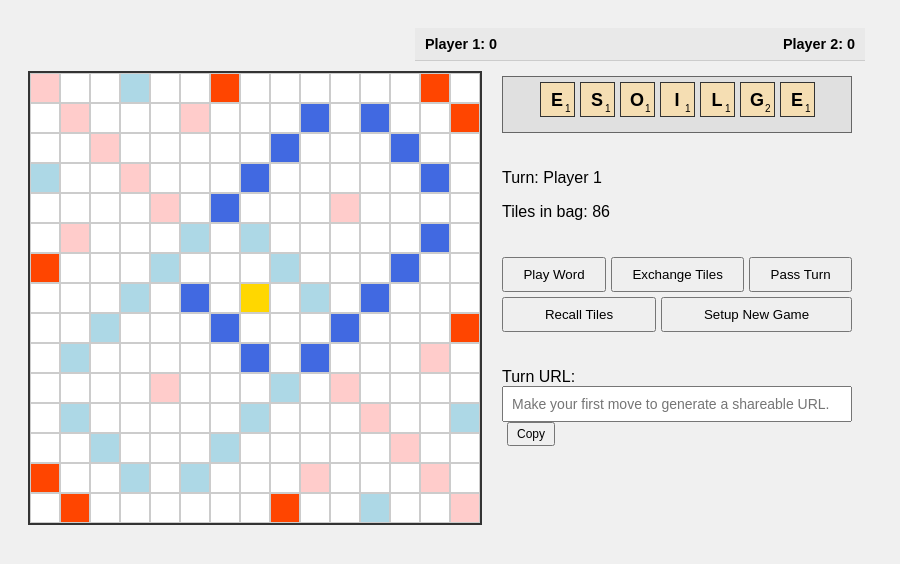
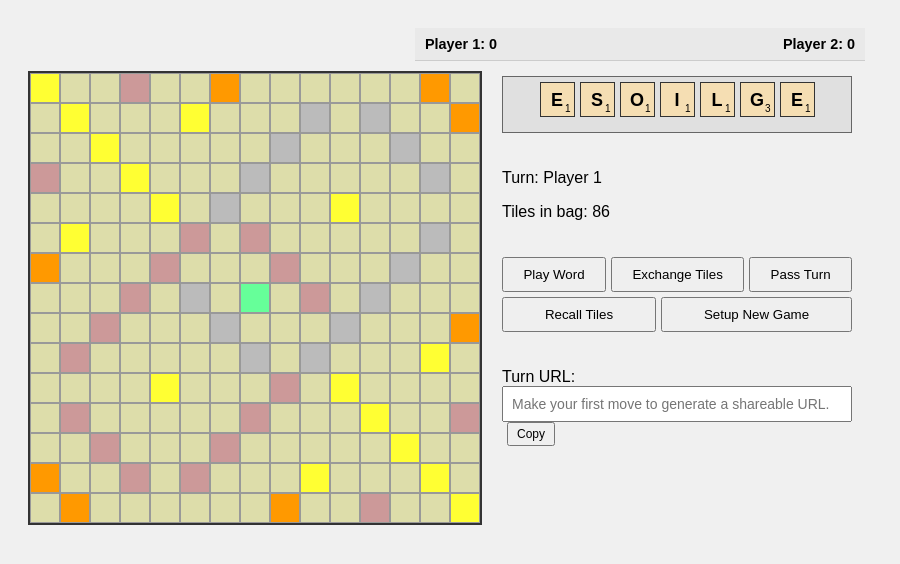
Before and after one commit to jtobey/sharewords, a plain HTML site: page index.html in a window 1280 px wide. Shown: the whole page, without its empty margins (0-900 px from the left). Drawn offline with Linux system fonts and the light colour scheme.

Commit message:
Tweaked colors and default letter distribution

```diff
--- a/script.js
+++ b/script.js
@@ -51,13 +51,13 @@ const DEFAULT_BOARD_LAYOUT_STRINGS = [
 
 // Default Tile Values and Distribution (can be overridden by game settings)
 const DEFAULT_TILE_VALUES = {
-    'A': 1, 'B': 3, 'C': 3, 'D': 2, 'E': 1, 'F': 4, 'G': 2, 'H': 4, 'I': 1, 'J': 8,
+    'A': 1, 'B': 3, 'C': 4, 'D': 2, 'E': 1, 'F': 4, 'G': 3, 'H': 4, 'I': 1, 'J': 9,
     'K': 5, 'L': 1, 'M': 3, 'N': 1, 'O': 1, 'P': 3, 'Q': 10, 'R': 1, 'S': 1, 'T': 1,
-    'U': 1, 'V': 4, 'W': 4, 'X': 8, 'Y': 4, 'Z': 10
+    'U': 2, 'V': 5, 'W': 4, 'X': 8, 'Y': 4, 'Z': 10
 };
 const DEFAULT_LETTER_DISTRIBUTION = {
-    'A': 9, 'B': 2, 'C': 2, 'D': 4, 'E': 12, 'F': 2, 'G': 3, 'H': 2, 'I': 9, 'J': 1,
-    'K': 1, 'L': 4, 'M': 2, 'N': 6, 'O': 8, 'P': 2, 'Q': 1, 'R': 6, 'S': 4, 'T': 6,
+    'A': 9, 'B': 2, 'C': 2, 'D': 4, 'E': 12, 'F': 2, 'G': 2, 'H': 2, 'I': 9, 'J': 1,
+    'K': 1, 'L': 4, 'M': 2, 'N': 6, 'O': 8, 'P': 2, 'Q': 1, 'R': 6, 'S': 5, 'T': 6,
     'U': 4, 'V': 2, 'W': 2, 'X': 1, 'Y': 2, 'Z': 1
 };
 
--- a/style.css
+++ b/style.css
@@ -42,7 +42,7 @@ body {
 .square {
     width: var(--tile-size);
     height: var(--tile-size);
-    border: 1px solid #ccc;
+    border: 1px solid #999;
     box-sizing: border-box;
     display: flex;
     justify-content: center;
@@ -50,7 +50,7 @@ body {
     font-size: var(--tile-font-size);
     font-weight: bold;
     text-transform: uppercase;
-    background-color: #fff;
+    background-color: #dda;
     user-select: none;
     position: relative;
 }
@@ -91,11 +91,11 @@ body {
 }
 
 
-.square.dl { background-color: #add8e6; }
-.square.tl { background-color: #4169e1; color: white; }
-.square.dw { background-color: #ffcccb; }
-.square.tw { background-color: #ff4500; color: white; }
-.square.center { background-color: #ffd700; }
+.square.dl { background-color: #c99; }
+.square.tl { background-color: #bbb; }
+.square.dw { background-color: #ff3; }
+.square.tw { background-color: #f90; }
+.square.center { background-color: #6f9; }
 
 .tile-on-board {
     background-color: #f5deb3;
```
